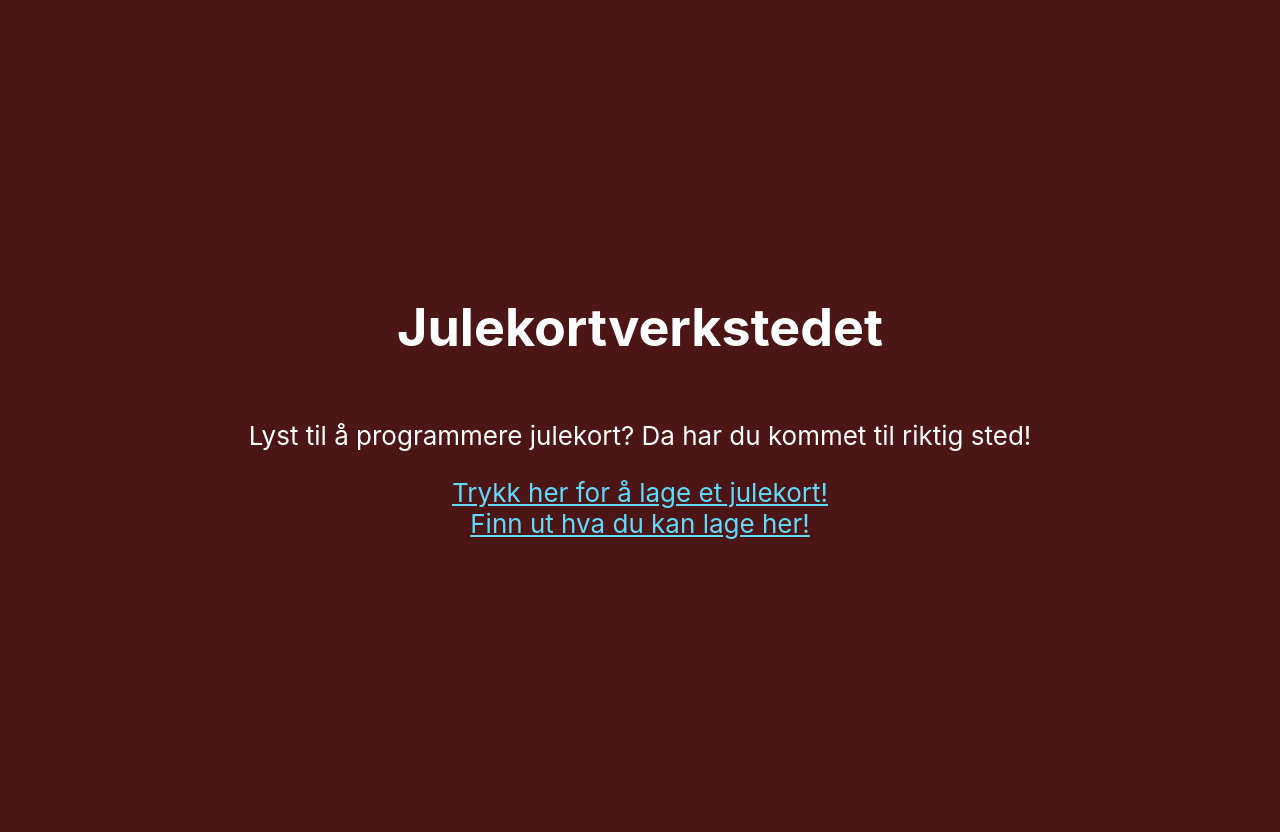
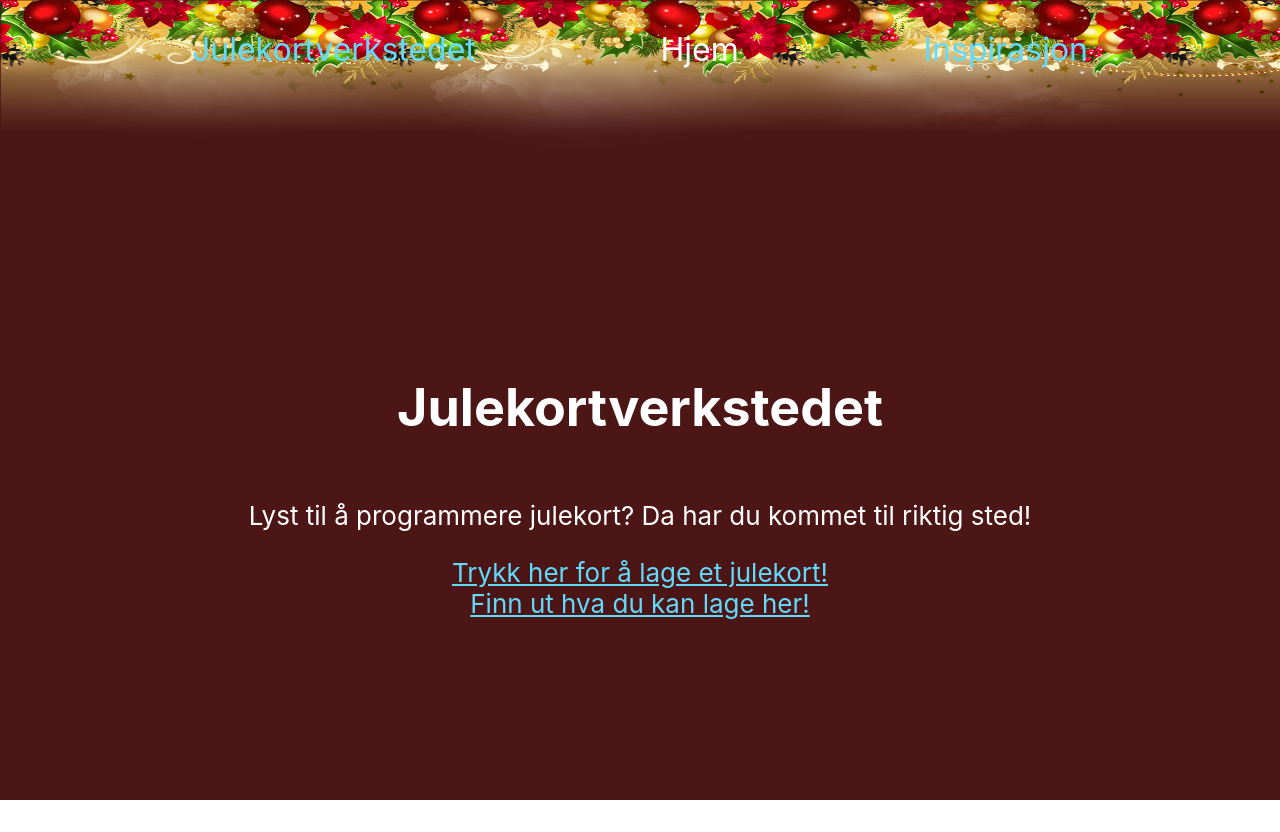
Before and after one commit to KodeklubbenTrondheim/julekurs, a React (Create React App) app: page / in a window 1280 px wide. After the commit the page ends 800 px from the top, so only its background shows below. Built offline with nearby package versions, Linux system fonts and the light colour scheme.

Commit message:
add preliminary header

```diff
--- a/src/App.js
+++ b/src/App.js
@@ -2,11 +2,13 @@ import styled from 'styled-components'
 import { HashRouter as Router, Switch, Route, Link } from 'react-router-dom'
 import { JulekortSide } from './pages/julekort'
 import { OppgaveSide, OppgaveOversiktSide } from './pages/oppgaver'
+import {HeaderComponent} from './components/HeaderComponent'
 
 function App() {
   return (
     <Router>
       <Container>
+        <HeaderComponent />
         <Header>
           <Switch>
             <Route path="/" exact>
@@ -54,11 +56,11 @@ export default App
 const Container = styled.div`
   background-color: #4c1616;
   text-align: center;
-  padding: 0 2rem 2rem;
+
 `
 
 const Header = styled.div`
-  min-height: 100vh;
+  min-height: 80vh;
   display: flex;
   flex-direction: column;
   align-items: center;
--- /dev/null
+++ b/src/components/HeaderComponent.js
@@ -0,0 +1,50 @@
+import { Link } from 'react-router-dom';
+import styled from 'styled-components'
+import { useLocation } from 'react-router-dom'
+
+export const HeaderComponent = () => {
+    const location = useLocation();
+    const path = location.pathname
+    return (
+        <Container>
+            <Image src="pngkey.com-chrismas-png-3932782.png" alt="header with wreath"/>
+            <TextContainer>
+            <Link to="/julekort" style={path == "/julekort" ?  {textDecoration: "none", color: "#fff"} : {textDecoration: "none"}}>
+                <PContainer>Julekortverkstedet</PContainer></Link>
+                <Link to="/" style={path == "/" ?  {textDecoration: "none", color: "#fff"} : {textDecoration: "none"}}>
+                <PContainer>Hjem</PContainer></Link>
+
+            <Link to="/oppgaver"style={path == "/oppgaver" ?  {textDecoration: "none", color: "#fff"} : {textDecoration: "none"}}><PContainer>Inspirasjon</PContainer></Link>
+            </TextContainer>
+        </Container>
+    )
+}
+
+const Container = styled.div`
+position: relative;
+  text-align: center;
+  height: 20vh;
+
+`
+const Image = styled.img`
+  width: 100%;
+  height: 100%;
+`;
+
+const PContainer = styled.p`
+
+    text-align: center;
+    font-size: 2rem;
+`
+
+const TextContainer = styled.div`
+  position: absolute;
+  width: 70%;
+  left: 50%;
+    bottom: 5%;
+  transform: translate(-50%, -50%);
+  display: flex;
+justify-content: space-between;
+padding: 0 10vw;
+
+`
```
Also changed, not shown: public/pngkey.com-chrismas-png-3932782.png (added), 1 other file (tests, documents, lock files or other folders).
